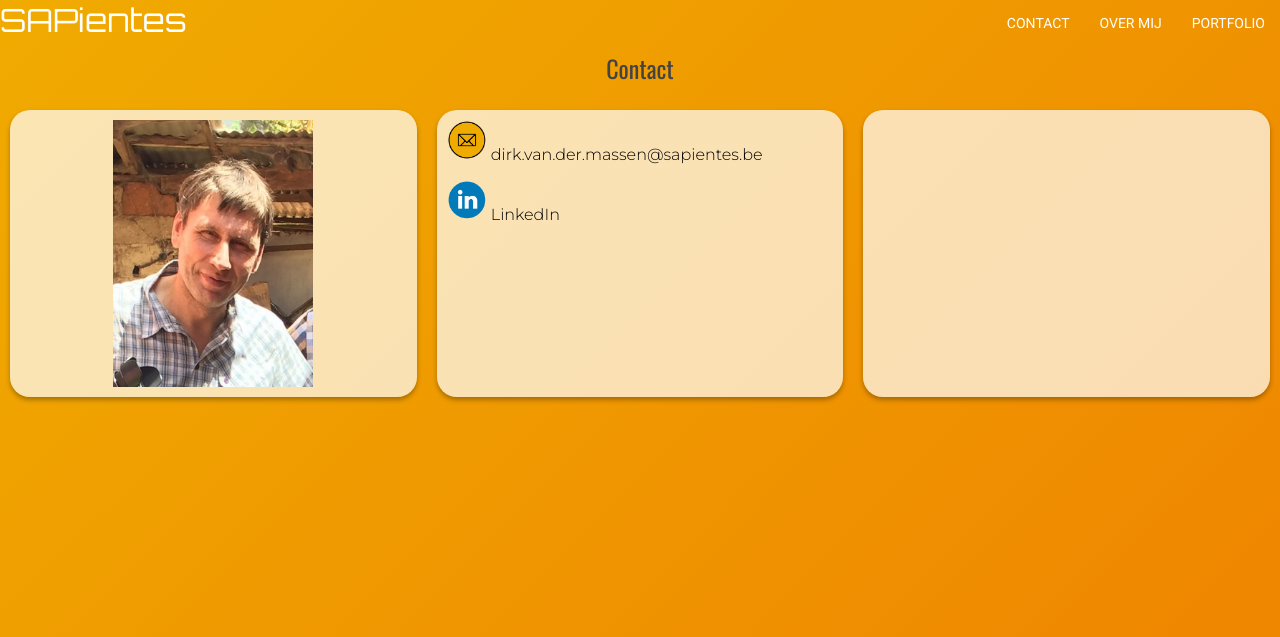
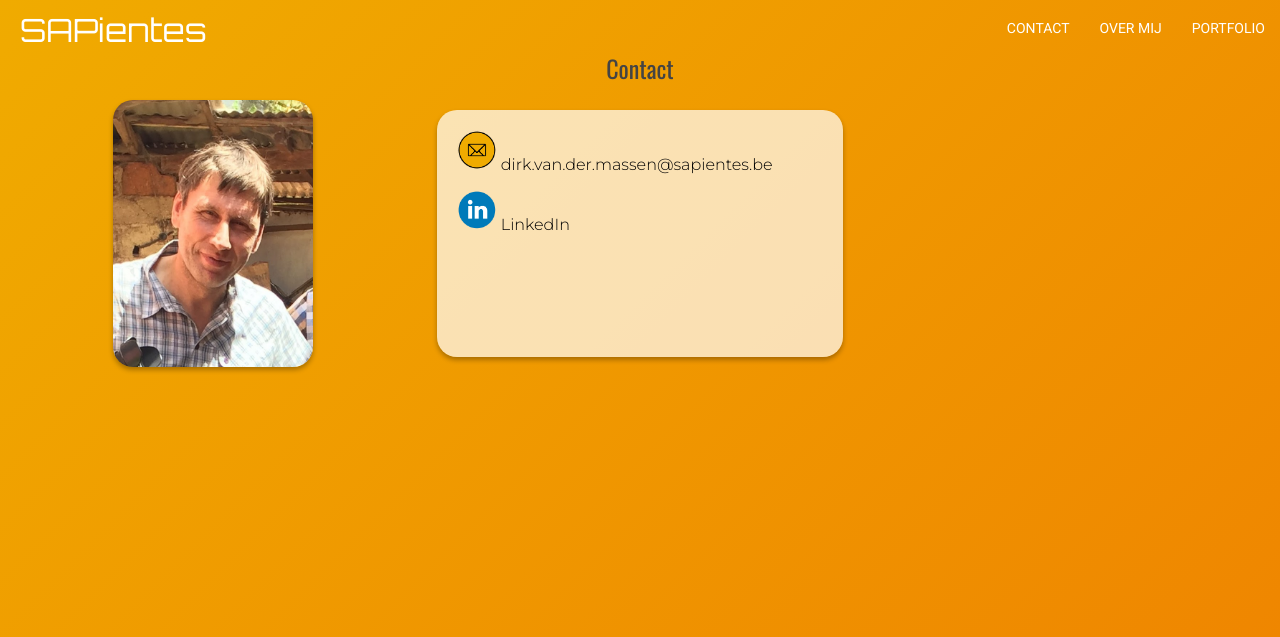
Before and after one commit to welly-tambacounda/StijnGoossens.github.io, a PHP site: page /contact.html in a window 1280 px wide. Shown: the top 637 px of the page. Run offline with PHP 8.4, Linux system fonts and the light colour scheme.

Commit message:
header and contact update

```diff
--- a/contact.html
+++ b/contact.html
@@ -21,7 +21,7 @@
 
 <body class="grid">
   <div class="grid_header">
-   <a href="index.html" class="logo ">SAPientes</a>
+   <a href="index.html" class="logo">SAPientes</a>
   </div>
 
   <div class="grid_menu">
@@ -36,9 +36,8 @@
     Contact
   </div>
 
-  <div class="grid_box1">
-    <img src="img/Dirk_Profiel_Foto.jpg" alt="" style="width:200px; display:block; margin-left:auto; margin-right:auto;">
-  </div>
+    <img src="img/Dirk_Profiel_Foto.jpg" alt="" style="width:200px; display:block; margin-left:auto; margin-right:auto; border-radius: 20px;   box-shadow: 0 3px 5px rgba(0, 0, 0, 0.3); ">
+
 
   <div class="grid_box2">
     <img src="img/Icon_Email.png" alt="" style="width:40px;">
@@ -48,9 +47,7 @@
     LinkedIn
   </div>
 
-  <div class="grid_box3">
 
-  </div>
 
 
   <div class="grid_footer" style="color:#444444;">
--- a/styles/index.css
+++ b/styles/index.css
@@ -26,15 +26,15 @@ body {
 .logo {
   font-size: xx-large;
   color: #fff;
-  margin-top: 0px;
-  margin-right: 20px;
+  margin-top: 10px;
+  margin-left: 20px;
   display: inline-block;
   font-family: 'Orbitron', sans-serif;
   text-decoration:none;
 }
 
 .navbtn {
-  padding: 15px 15px;
+  padding: 20px 15px;
   border-radius: 4px;
   font-size: 14px;
   color: #fff;
@@ -78,7 +78,7 @@ ul {
 .grid_box1 {
   grid-area: box1;
   background-color: rgba(255, 255, 255, 0.7);
-  padding: 10px;
+  padding: 20px;
   margin: 10px;
   font-size: 100%;
   border-radius: 20px;
@@ -88,7 +88,7 @@ ul {
 .grid_box2 {
   grid-area: box2;
   background-color: rgba(255, 255, 255, 0.7);
-  padding: 10px;
+  padding: 20px;
   margin: 10px;
   font-size: 100%;
   border-radius: 20px;
@@ -98,7 +98,7 @@ ul {
 .grid_box3 {
   grid-area: box3;
   background-color: rgba(255, 255, 255, 0.7);
-  padding: 10px;
+  padding: 20px;
   margin: 10px;
   font-size: 100%;
   border-radius: 20px;
```
